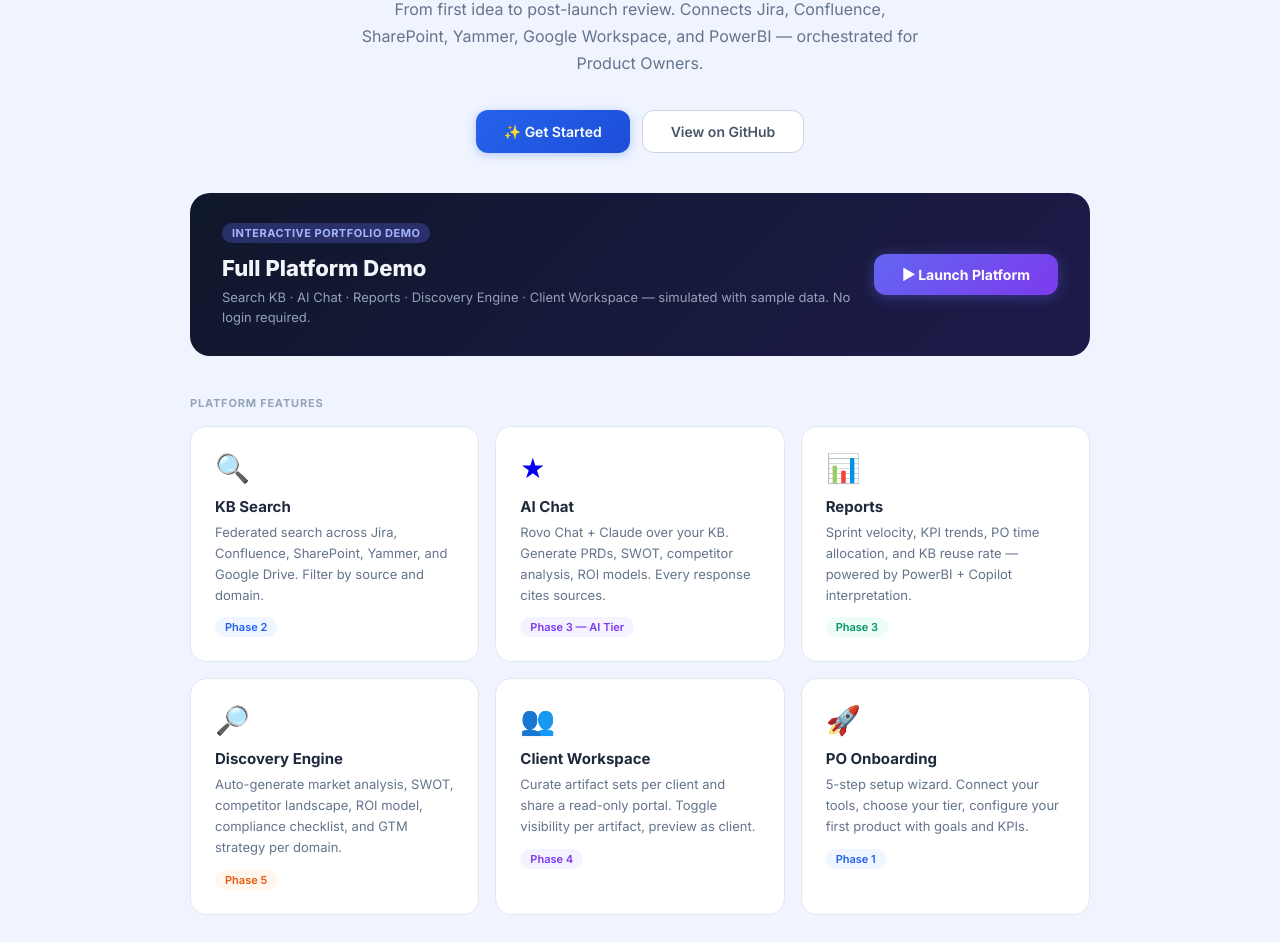
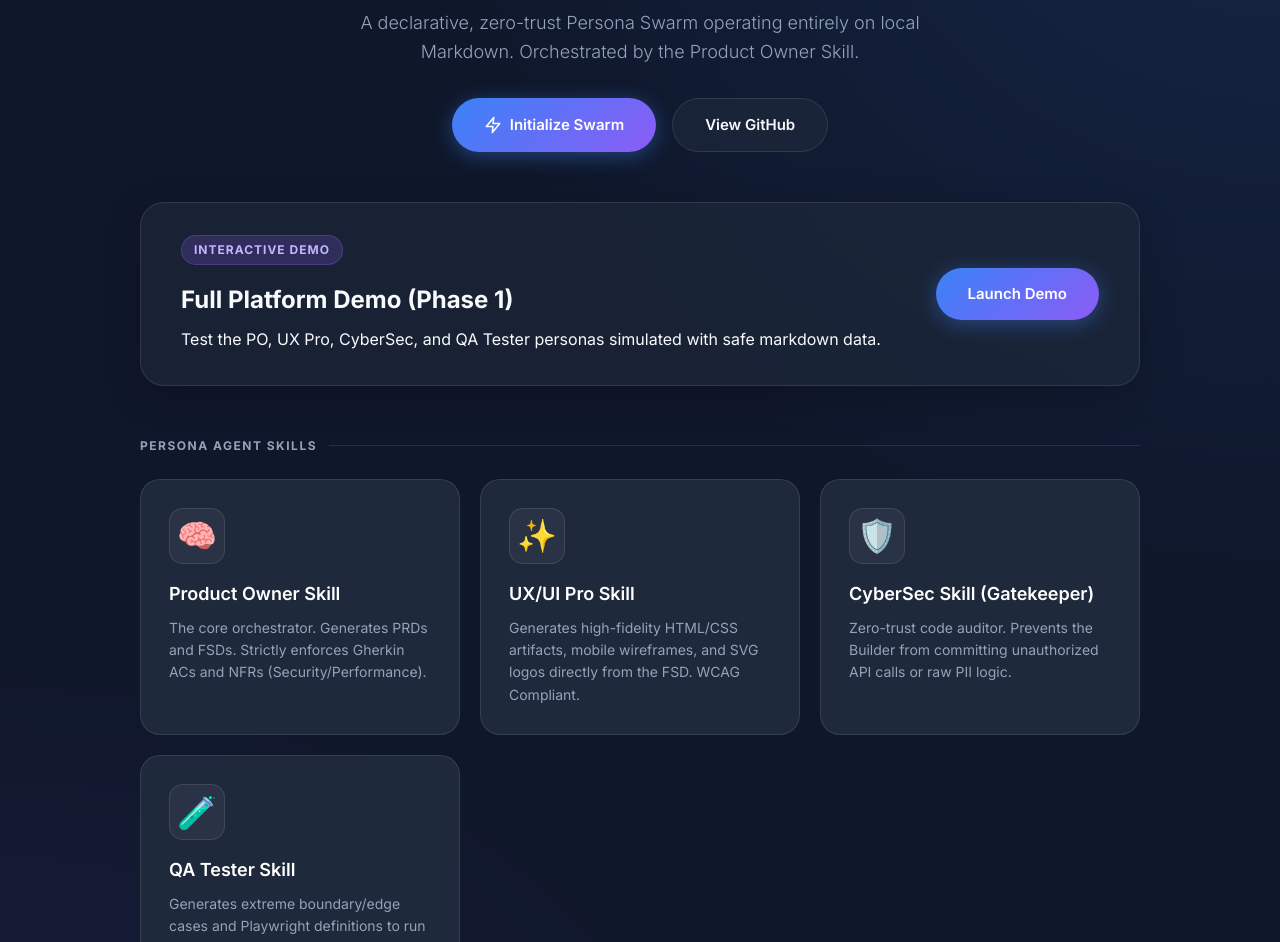
Before and after one commit to vignesh-s7/product-management, a website: page docs/index.html in a window 1280 px wide. Shown: the part 272-1214 px from the top of the page. Drawn offline with Linux system fonts and the light colour scheme.

Commit message:
style(portfolio): completely redesign landing page using ux-pro-skill (glassmorphism, svg logo, dark mode)

```diff
--- a/docs/index.html
+++ b/docs/index.html
@@ -3,149 +3,334 @@
 <head>
 <meta charset="UTF-8">
 <meta name="viewport" content="width=device-width,initial-scale=1">
-<title>productowner-skill &mdash; AI-Native PO Platform</title>
-<link href="https://fonts.googleapis.com/css2?family=Inter:wght@400;500;600;700;800&display=swap" rel="stylesheet">
+<title>Product Owner Swarm &mdash; AI-Native Portfolio</title>
+<link href="https://fonts.googleapis.com/css2?family=Inter:wght@300;400;500;600;700;800&display=swap" rel="stylesheet">
 <style>
-*{box-sizing:border-box;margin:0;padding:0}
-body{font-family:'Inter',sans-serif;background:#F0F4FF;min-height:100vh;padding:40px 24px}
-.shell{max-width:900px;margin:0 auto}
-.hero{text-align:center;padding:48px 0 40px}
-.logo{width:52px;height:52px;background:linear-gradient(135deg,#2563EB,#7C3AED);border-radius:14px;display:inline-flex;align-items:center;justify-content:center;color:#fff;font-weight:800;font-size:18px;margin-bottom:20px}
-.hero h1{font-size:40px;font-weight:800;color:#1E293B;line-height:1.2;margin-bottom:12px}
-.hero h1 span{background:linear-gradient(135deg,#2563EB,#7C3AED);-webkit-background-clip:text;-webkit-text-fill-color:transparent}
-.hero p{font-size:16px;color:#64748B;max-width:560px;margin:0 auto 32px;line-height:1.7}
-.hero-btns{display:flex;gap:12px;justify-content:center;flex-wrap:wrap}
-.btn-primary{padding:12px 28px;border-radius:12px;background:linear-gradient(135deg,#2563EB,#1D4ED8);color:#fff;font-size:14px;font-weight:600;text-decoration:none;display:inline-flex;align-items:center;gap:8px;box-shadow:0 2px 10px rgba(37,99,235,.3);transition:all .2s}
-.btn-primary:hover{transform:translateY(-2px);box-shadow:0 4px 18px rgba(37,99,235,.4)}
-.btn-outline{padding:12px 28px;border-radius:12px;border:1.5px solid #CBD5E1;background:#fff;color:#475569;font-size:14px;font-weight:600;text-decoration:none;display:inline-flex;align-items:center;gap:8px;transition:all .2s}
-.btn-outline:hover{border-color:#2563EB;color:#2563EB}
-.section-label{font-size:11px;font-weight:700;text-transform:uppercase;letter-spacing:.8px;color:#94A3B8;margin-bottom:16px}
-.grid{display:grid;grid-template-columns:repeat(auto-fit,minmax(260px,1fr));gap:16px;margin-bottom:40px}
-.card{background:#fff;border-radius:16px;padding:24px;border:1.5px solid #E2E8F0;text-decoration:none;display:block;transition:all .2s}
-.card:hover{border-color:#2563EB;transform:translateY(-2px);box-shadow:0 4px 20px rgba(37,99,235,.1)}
-.card-icon{font-size:28px;margin-bottom:12px}
-.card-title{font-size:15px;font-weight:700;color:#1E293B;margin-bottom:6px}
-.card-desc{font-size:13px;color:#64748B;line-height:1.6}
-.card-tag{display:inline-block;margin-top:12px;padding:3px 10px;border-radius:20px;font-size:11px;font-weight:600}
-.tag-blue{background:#EFF6FF;color:#2563EB}
-.tag-purple{background:#F5F3FF;color:#7C3AED}
-.tag-green{background:#ECFDF5;color:#059669}
-.tag-orange{background:#FFF7ED;color:#EA580C}
-.tag-gray{background:#F1F5F9;color:#475569}
-.divider{height:1px;background:#E2E8F0;margin:32px 0}
-.footer{text-align:center;font-size:12px;color:#94A3B8;padding:24px 0}
-.footer a{color:#64748B;text-decoration:none}
-/* Featured banner */
-.featured-banner{background:linear-gradient(135deg,#0F172A,#1E1B4B);border-radius:20px;padding:28px 32px;margin-bottom:40px;display:flex;align-items:center;justify-content:space-between;gap:20px;flex-wrap:wrap}
-.featured-banner .fl{flex:1}
-.featured-banner .badge{display:inline-block;background:rgba(99,102,241,.3);color:#A5B4FC;font-size:11px;font-weight:700;padding:3px 10px;border-radius:99px;letter-spacing:.5px;margin-bottom:12px}
-.featured-banner h2{font-size:22px;font-weight:800;color:#F1F5F9;margin-bottom:6px}
-.featured-banner p{font-size:13px;color:#94A3B8;line-height:1.6}
-.btn-demo{padding:12px 28px;border-radius:12px;background:linear-gradient(135deg,#6366F1,#7C3AED);color:#fff;font-size:14px;font-weight:700;text-decoration:none;display:inline-flex;align-items:center;gap:8px;white-space:nowrap;box-shadow:0 2px 14px rgba(99,102,241,.4);transition:all .2s}
-.btn-demo:hover{transform:translateY(-2px);box-shadow:0 4px 20px rgba(99,102,241,.5)}
-.demo-data{position:fixed;z-index:10;top:12px;right:12px;background:#172B4D;color:#fff;border:1px solid #334155;border-radius:8px;padding:7px 11px;font-size:11px;font-weight:700;box-shadow:0 2px 8px rgba(15,23,42,.2)}
-.skip-link{position:absolute;left:-9999px;top:8px;background:#fff;color:#172B4D;padding:8px 12px;border-radius:6px;z-index:20}
-.skip-link:focus{left:8px}
-:focus-visible{outline:3px solid #F59E0B;outline-offset:3px}
+:root {
+  --bg-primary: #0F172A;
+  --bg-secondary: #1E293B;
+  --text-primary: #F8FAFC;
+  --text-secondary: #94A3B8;
+  --accent-blue: #3B82F6;
+  --accent-purple: #8B5CF6;
+  --glass-bg: rgba(30, 41, 59, 0.7);
+  --glass-border: rgba(255, 255, 255, 0.1);
+}
+
+* { box-sizing: border-box; margin: 0; padding: 0; }
+
+body {
+  font-family: 'Inter', sans-serif;
+  background: var(--bg-primary);
+  background-image: radial-gradient(circle at top right, rgba(59, 130, 246, 0.15), transparent 40%),
+                    radial-gradient(circle at bottom left, rgba(139, 92, 246, 0.15), transparent 40%);
+  color: var(--text-primary);
+  min-height: 100vh;
+  padding: 40px 24px;
+  line-height: 1.6;
+}
+
+.shell { max-width: 1000px; margin: 0 auto; }
+
+/* SVG Logo */
+.logo-container {
+  display: flex;
+  justify-content: center;
+  margin-bottom: 24px;
+}
+
+.hero {
+  text-align: center;
+  padding: 60px 0 50px;
+  animation: fadeIn 0.8s ease-out forwards;
+}
+
+.hero h1 {
+  font-size: 48px;
+  font-weight: 800;
+  letter-spacing: -1px;
+  margin-bottom: 16px;
+}
+
+.hero h1 span {
+  background: linear-gradient(135deg, var(--accent-blue), var(--accent-purple));
+  -webkit-background-clip: text;
+  -webkit-text-fill-color: transparent;
+}
+
+.hero p {
+  font-size: 18px;
+  color: var(--text-secondary);
+  max-width: 600px;
+  margin: 0 auto 32px;
+  font-weight: 300;
+}
+
+.hero-btns {
+  display: flex;
+  gap: 16px;
+  justify-content: center;
+  flex-wrap: wrap;
+}
+
+.btn {
+  padding: 14px 32px;
+  border-radius: 99px;
+  font-size: 15px;
+  font-weight: 600;
+  text-decoration: none;
+  display: inline-flex;
+  align-items: center;
+  gap: 8px;
+  transition: all 0.3s cubic-bezier(0.4, 0, 0.2, 1);
+}
+
+.btn-primary {
+  background: linear-gradient(135deg, var(--accent-blue), var(--accent-purple));
+  color: #fff;
+  box-shadow: 0 4px 20px rgba(59, 130, 246, 0.4);
+}
+
+.btn-primary:hover {
+  transform: translateY(-2px);
+  box-shadow: 0 8px 25px rgba(139, 92, 246, 0.5);
+}
+
+.btn-outline {
+  background: var(--glass-bg);
+  border: 1px solid var(--glass-border);
+  color: var(--text-primary);
+  backdrop-filter: blur(10px);
+}
+
+.btn-outline:hover {
+  background: rgba(255,255,255,0.1);
+  border-color: rgba(255,255,255,0.2);
+}
+
+/* Glassmorphism Featured Banner */
+.featured-banner {
+  background: var(--glass-bg);
+  backdrop-filter: blur(16px);
+  -webkit-backdrop-filter: blur(16px);
+  border: 1px solid var(--glass-border);
+  border-radius: 24px;
+  padding: 32px 40px;
+  margin-bottom: 50px;
+  display: flex;
+  align-items: center;
+  justify-content: space-between;
+  gap: 24px;
+  flex-wrap: wrap;
+  box-shadow: 0 10px 40px rgba(0,0,0,0.2);
+}
+
+.featured-banner .badge {
+  background: rgba(139, 92, 246, 0.2);
+  color: #C4B5FD;
+  font-size: 12px;
+  font-weight: 700;
+  padding: 4px 12px;
+  border-radius: 99px;
+  letter-spacing: 1px;
+  margin-bottom: 16px;
+  display: inline-block;
+  border: 1px solid rgba(139, 92, 246, 0.3);
+}
+
+.featured-banner h2 {
+  font-size: 24px;
+  font-weight: 700;
+  margin-bottom: 8px;
+}
+
+.section-label {
+  font-size: 12px;
+  font-weight: 700;
+  text-transform: uppercase;
+  letter-spacing: 1.5px;
+  color: var(--text-secondary);
+  margin-bottom: 24px;
+  display: flex;
+  align-items: center;
+  gap: 12px;
+}
+
+.section-label::after {
+  content: "";
+  flex: 1;
+  height: 1px;
+  background: var(--glass-border);
+}
+
+.grid {
+  display: grid;
+  grid-template-columns: repeat(auto-fit, minmax(300px, 1fr));
+  gap: 20px;
+  margin-bottom: 60px;
+}
+
+.card {
+  background: var(--bg-secondary);
+  border-radius: 20px;
+  padding: 28px;
+  border: 1px solid var(--glass-border);
+  text-decoration: none;
+  display: block;
+  transition: all 0.3s ease;
+  position: relative;
+  overflow: hidden;
+}
+
+.card::before {
+  content: "";
+  position: absolute;
+  top: 0; left: 0; right: 0; height: 3px;
+  background: linear-gradient(90deg, transparent, transparent);
+  transition: all 0.3s ease;
+}
+
+.card:hover::before {
+  background: linear-gradient(90deg, var(--accent-blue), var(--accent-purple));
+}
+
+.card:hover {
+  transform: translateY(-4px);
+  background: #233147;
+  border-color: rgba(255,255,255,0.15);
+  box-shadow: 0 10px 30px rgba(0,0,0,0.3);
+}
+
+.card-icon {
+  font-size: 32px;
+  margin-bottom: 16px;
+  background: rgba(255,255,255,0.05);
+  width: 56px; height: 56px;
+  display: flex;
+  align-items: center;
+  justify-content: center;
+  border-radius: 14px;
+  border: 1px solid var(--glass-border);
+}
+
+.card-title {
+  font-size: 18px;
+  font-weight: 600;
+  color: #fff;
+  margin-bottom: 8px;
+}
+
+.card-desc {
+  font-size: 14px;
+  color: var(--text-secondary);
+}
+
+.footer {
+  text-align: center;
+  font-size: 13px;
+  color: var(--text-secondary);
+  padding: 32px 0;
+  border-top: 1px solid var(--glass-border);
+}
+
+.footer a { color: var(--text-secondary); text-decoration: none; transition: color 0.2s;}
+.footer a:hover { color: #fff; }
+
+@keyframes fadeIn {
+  from { opacity: 0; transform: translateY(20px); }
+  to { opacity: 1; transform: translateY(0); }
+}
+
+@media (max-width: 600px) {
+  .hero h1 { font-size: 36px; }
+  .featured-banner { flex-direction: column; text-align: center; }
+}
 </style>
 </head>
 <body>
-<a class="skip-link" href="#portfolio-main">Skip to content</a>
-<div class="demo-data" aria-label="Portfolio demonstration using sample data">DEMO DATA</div>
+
 <div class="shell" id="portfolio-main">
+
   <div class="hero">
-    <div class="logo">PO</div>
-    <h1>The <span>AI-Native</span> PO<br>Operating System</h1>
-    <p>From first idea to post-launch review. Connects Jira, Confluence, SharePoint, Yammer, Google Workspace, and PowerBI &mdash; orchestrated for Product Owners.</p>
+    <div class="logo-container">
+      <!-- Generated SVG Logo -->
+      <svg width="64" height="64" viewBox="0 0 64 64" fill="none" xmlns="http://www.w3.org/2000/svg">
+        <rect width="64" height="64" rx="16" fill="url(#paint0_linear)"/>
+        <path d="M22 20H42C44.2091 20 46 21.7909 46 24V40C46 42.2091 44.2091 44 42 44H22C19.7909 44 18 42.2091 18 40V24C18 21.7909 19.7909 20 22 20Z" fill="white" fill-opacity="0.2"/>
+        <path d="M26 28L32 34L38 28" stroke="white" stroke-width="3" stroke-linecap="round" stroke-linejoin="round"/>
+        <rect x="28" y="38" width="8" height="3" rx="1.5" fill="white"/>
+        <defs>
+          <linearGradient id="paint0_linear" x1="0" y1="0" x2="64" y2="64" gradientUnits="userSpaceOnUse">
+            <stop stop-color="#3B82F6"/>
+            <stop offset="1" stop-color="#8B5CF6"/>
+          </linearGradient>
+        </defs>
+      </svg>
+    </div>
+
+    <h1>The <span>AI-Native</span> Agent Swarm</h1>
+    <p>A declarative, zero-trust Persona Swarm operating entirely on local Markdown. Orchestrated by the Product Owner Skill.</p>
     <div class="hero-btns">
-      <a href="onboarding/index.html" class="btn-primary">&#10024; Get Started</a>
-      <a href="https://github.com/vvs-PO/productowner-skill" class="btn-outline">View on GitHub</a>
+      <a href="onboarding/index.html" class="btn btn-primary">
+        <svg width="18" height="18" viewBox="0 0 24 24" fill="none" stroke="currentColor" stroke-width="2" stroke-linecap="round" stroke-linejoin="round"><polygon points="13 2 3 14 12 14 11 22 21 10 12 10 13 2"></polygon></svg>
+        Initialize Swarm
+      </a>
+      <a href="https://github.com/vvs-PO/productowner-skill" class="btn btn-outline">View GitHub</a>
     </div>
   </div>
 
-  <!-- FEATURED DEMO BANNER -->
   <div class="featured-banner">
     <div class="fl">
-      <span class="badge">INTERACTIVE PORTFOLIO DEMO</span>
-      <h2>Full Platform Demo</h2>
-      <p>Search KB &middot; AI Chat &middot; Reports &middot; Discovery Engine &middot; Client Workspace &mdash; simulated with sample data. No login required.</p>
+      <span class="badge">INTERACTIVE DEMO</span>
+      <h2>Full Platform Demo (Phase 1)</h2>
+      <p>Test the PO, UX Pro, CyberSec, and QA Tester personas simulated with safe markdown data.</p>
     </div>
-    <a href="app/" class="btn-demo">&#9654; Launch Platform</a>
+    <a href="app/" class="btn btn-primary">Launch Demo</a>
   </div>
 
-  <div class="section-label">Platform Features</div>
+  <div class="section-label">Persona Agent Skills</div>
   <div class="grid">
-    <a href="app/#search" class="card">
-      <div class="card-icon">&#128269;</div>
-      <div class="card-title">KB Search</div>
-      <div class="card-desc">Federated search across Jira, Confluence, SharePoint, Yammer, and Google Drive. Filter by source and domain.</div>
-      <span class="card-tag tag-blue">Phase 2</span>
+    <a href="https://github.com/vvs-PO/productowner-skill/blob/main/skills/productowner-skill/SKILL.md" class="card">
+      <div class="card-icon">🧠</div>
+      <div class="card-title">Product Owner Skill</div>
+      <div class="card-desc">The core orchestrator. Generates PRDs and FSDs. Strictly enforces Gherkin ACs and NFRs (Security/Performance).</div>
     </a>
-    <a href="app/#chat" class="card">
-      <div class="card-icon">&#9733;</div>
-      <div class="card-title">AI Chat</div>
-      <div class="card-desc">Rovo Chat + Claude over your KB. Generate PRDs, SWOT, competitor analysis, ROI models. Every response cites sources.</div>
-      <span class="card-tag tag-purple">Phase 3 &mdash; AI Tier</span>
+    <a href="https://github.com/vvs-PO/productowner-skill/blob/main/skills/ux-pro-skill/SKILL.md" class="card">
+      <div class="card-icon">✨</div>
+      <div class="card-title">UX/UI Pro Skill</div>
+      <div class="card-desc">Generates high-fidelity HTML/CSS artifacts, mobile wireframes, and SVG logos directly from the FSD. WCAG Compliant.</div>
     </a>
-    <a href="app/#reports" class="card">
-      <div class="card-icon">&#128202;</div>
-      <div class="card-title">Reports</div>
-      <div class="card-desc">Sprint velocity, KPI trends, PO time allocation, and KB reuse rate &mdash; powered by PowerBI + Copilot interpretation.</div>
-      <span class="card-tag tag-green">Phase 3</span>
+    <a href="planning/opensource_reusable_skills.md" class="card">
+      <div class="card-icon">🛡️</div>
+      <div class="card-title">CyberSec Skill (Gatekeeper)</div>
+      <div class="card-desc">Zero-trust code auditor. Prevents the Builder from committing unauthorized API calls or raw PII logic.</div>
     </a>
-    <a href="app/#discovery" class="card">
-      <div class="card-icon">&#128270;</div>
-      <div class="card-title">Discovery Engine</div>
-      <div class="card-desc">Auto-generate market analysis, SWOT, competitor landscape, ROI model, compliance checklist, and GTM strategy per domain.</div>
-      <span class="card-tag tag-orange">Phase 5</span>
-    </a>
-    <a href="app/#client" class="card">
-      <div class="card-icon">&#128101;</div>
-      <div class="card-title">Client Workspace</div>
-      <div class="card-desc">Curate artifact sets per client and share a read-only portal. Toggle visibility per artifact, preview as client.</div>
-      <span class="card-tag tag-purple">Phase 4</span>
-    </a>
-    <a href="onboarding/index.html" class="card">
-      <div class="card-icon">&#128640;</div>
-      <div class="card-title">PO Onboarding</div>
-      <div class="card-desc">5-step setup wizard. Connect your tools, choose your tier, configure your first product with goals and KPIs.</div>
-      <span class="card-tag tag-blue">Phase 1</span>
+    <a href="planning/opensource_reusable_skills.md" class="card">
+      <div class="card-icon">🧪</div>
+      <div class="card-title">QA Tester Skill</div>
+      <div class="card-desc">Generates extreme boundary/edge cases and Playwright definitions to run locally and headless.</div>
     </a>
   </div>
 
-  <div class="section-label">Case Studies &amp; PRDs</div>
+  <div class="section-label">Architecture & Documentation</div>
   <div class="grid">
-    <a href="cucp/presentation.html" class="card">
-      <div class="card-icon">&#128202;</div>
-      <div class="card-title">CuCP 90-Day Rollout</div>
-      <div class="card-desc">Full slide deck for the Coupa Customer Collaboration Program &mdash; change management, phased rollout, enablement, and success metrics.</div>
-      <span class="card-tag tag-green">Live Presentation</span>
+    <a href="cucp/presentation_blueprint.md" class="card">
+      <div class="card-icon">📊</div>
+      <div class="card-title">CuCP Rollout Blueprint</div>
+      <div class="card-desc">Declarative presentation blueprint replacing legacy Python scripts for maximum security.</div>
     </a>
-    <a href="https://github.com/vvs-PO/productowner-skill/blob/main/prds/00-productowner-skill-platform.md" class="card">
-      <div class="card-icon">&#128203;</div>
-      <div class="card-title">Master PRD</div>
-      <div class="card-desc">Full-lifecycle platform PRD &mdash; two-tier model, Rovo + M365 + Google integrations, multi-org and client workspace.</div>
-      <span class="card-tag tag-blue">PRD v0.4</span>
-    </a>
-    <a href="https://github.com/vvs-PO/productowner-skill/blob/main/docs/product/SRS.md" class="card">
-      <div class="card-icon">&#9881;</div>
-      <div class="card-title">SRS + FRD</div>
-      <div class="card-desc">System requirements and functional requirements &mdash; all integrations, user stories by tier, client workspace, admin.</div>
-      <span class="card-tag tag-gray">Specs v0.4</span>
-    </a>
-    <a href="https://github.com/vvs-PO/productowner-skill/tree/main/prds" class="card">
-      <div class="card-icon">&#128193;</div>
-      <div class="card-title">All PRDs</div>
-      <div class="card-desc">9 reference PRDs &mdash; Y-Score framework, regulated RAG eval, BFSI credit risk, FHIR/Kafka, healthcare, IoT, and more.</div>
-      <span class="card-tag tag-orange">Portfolio</span>
+    <a href="planning/PHASE_1_EXECUTION_PLAN.md" class="card">
+      <div class="card-icon">🗺️</div>
+      <div class="card-title">Phase 1 Execution Plan</div>
+      <div class="card-desc">The master strategy document covering architecture, RICE ranking, and the "Caveman" global plugin strategy.</div>
     </a>
   </div>
 
-  <div class="divider"></div>
   <div class="footer">
-    Built by <a href="https://github.com/vvs-PO">Vignesh AIPM</a> &middot; Senior PO &middot; AI / BFSI / Healthcare &middot;
-    <a href="https://github.com/vvs-PO/productowner-skill">github.com/vvs-PO/productowner-skill</a>
+    Built by <a href="https://github.com/vvs-PO">Vignesh AIPM</a> &middot; Senior PO &middot; AI / BFSI / Healthcare <br>
+    Powered by the AI-Native Persona Swarm
   </div>
+
 </div>
 </body>
 </html>
```
